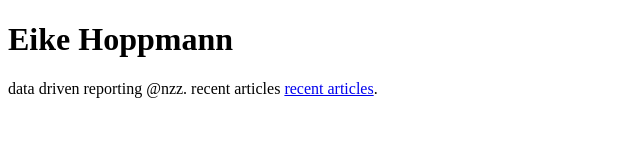
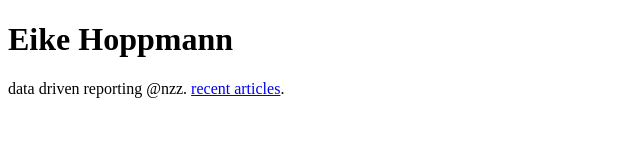
Before and after one commit to eikehoppmann/eikehoppmann.github.io, a plain HTML site: page index.html in a window 1280 px wide. Shown: the whole page, without its empty margins (0-640 px from the left). Drawn offline with Linux system fonts and the light colour scheme.

Commit message:
Update index.html

```diff
--- a/index.html
+++ b/index.html
@@ -49,7 +49,7 @@
     <h1>Eike Hoppmann</h1>
     <p>
         data driven reporting @nzz.
-        recent articles
+
         <a href="https://www.nzz.ch/impressum/eike-hoppmann-ld.1643701" target="_blank">recent articles</a>.
     </p>
 
```
